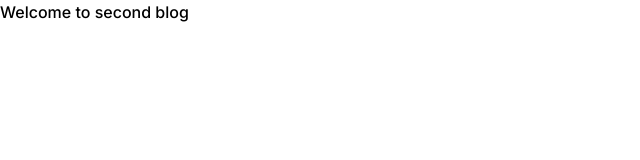
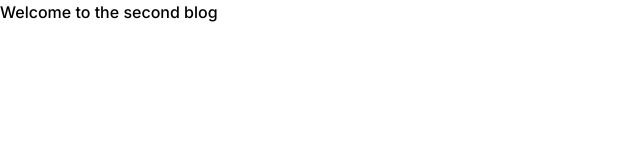
Before and after one commit to Mohamed-8/my-app, a Next.js app: page /blog/second in a window 1280 px wide. Shown: the top 160 px of the page, without its empty margins (0-640 px from the left). Built offline with nearby package versions, Linux system fonts and the light colour scheme.

Commit message:
Link tag changed

```diff
--- a/app/blog/first/page.js
+++ b/app/blog/first/page.js
@@ -1,6 +1,6 @@
 const blogFirst = () => {
     return(
-        <h2>Welcome to First Blog</h2>
+        <h2>Welcome to the First Blog</h2>
     )
 }
 export default blogFirst
--- a/app/blog/second/page.js
+++ b/app/blog/second/page.js
@@ -1,6 +1,6 @@
 const blogSecond = () => {
     return(
-        <h1>Welcome to second blog</h1>
+        <h1>Welcome to the second blog</h1>
     )
 }
 export default blogSecond
--- a/app/products/page.js
+++ b/app/products/page.js
@@ -1,7 +1,7 @@
 const products = () =>
 {
     return(
-        <h1>Welcome to products page</h1>
+        <h1>Welcome to product page</h1>
     )
 }
 export default products
```
